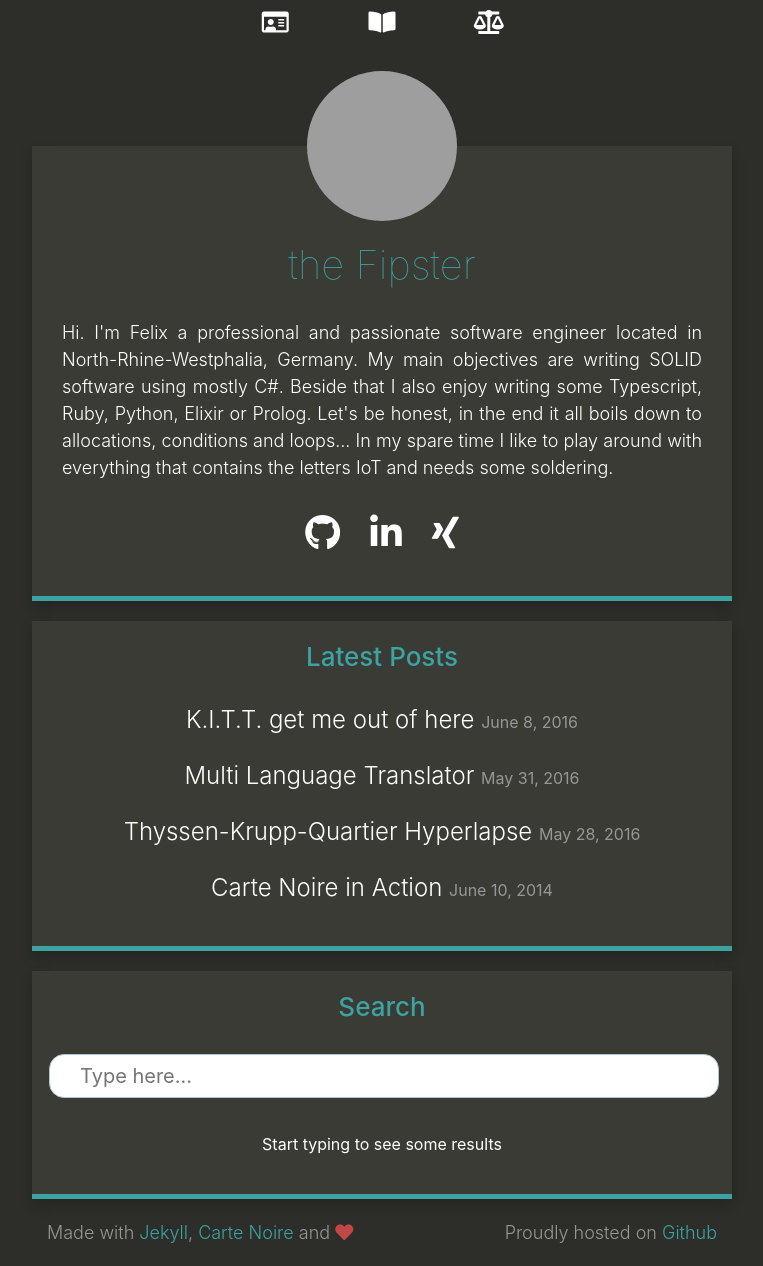
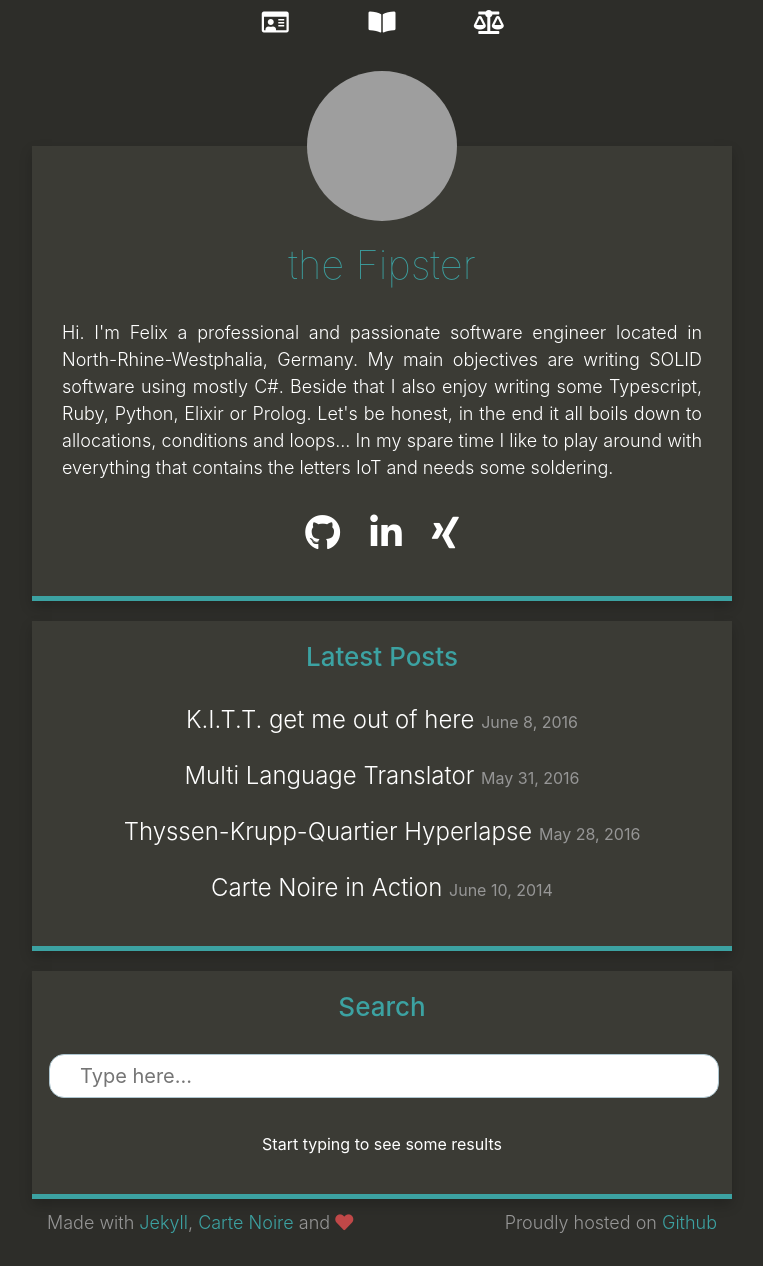
Before and after one commit to thefipster/Blog, a Jekyll site: the page built from index.html, in a window 1280 px wide and 1266 px high. Shown: the whole window, without its empty margins (258-1021 px from the left). Built offline with Jekyll 4.4.1, drawn with Linux system fonts in a browser that asks for light colours; grey boxes are pictures that could not be loaded.

Commit message:
Made footer margins smaller, footer breaks earlier to text doesn't wrap.

```diff
--- a/_includes/footer.html
+++ b/_includes/footer.html
@@ -1,8 +1,8 @@
 <div class="row footer">
-  <div class="col-sm-6 left">
+  <div class="col-md-6 left">
     {{ site.footer_left }}
   </div>
-  <div class="col-sm-6 right">
+  <div class="col-md-6 right">
     {{ site.footer_right }}
   </div>
 </div>
--- a/_sass/custom/_footer.scss
+++ b/_sass/custom/_footer.scss
@@ -18,7 +18,7 @@
     div {
       color: $light-medium;
       text-align: center;
-      margin-top: 20px;
-      margin-bottom: 20px;
+      margin-top: 10px;
+      margin-bottom: 10px;
     }
   }
```
